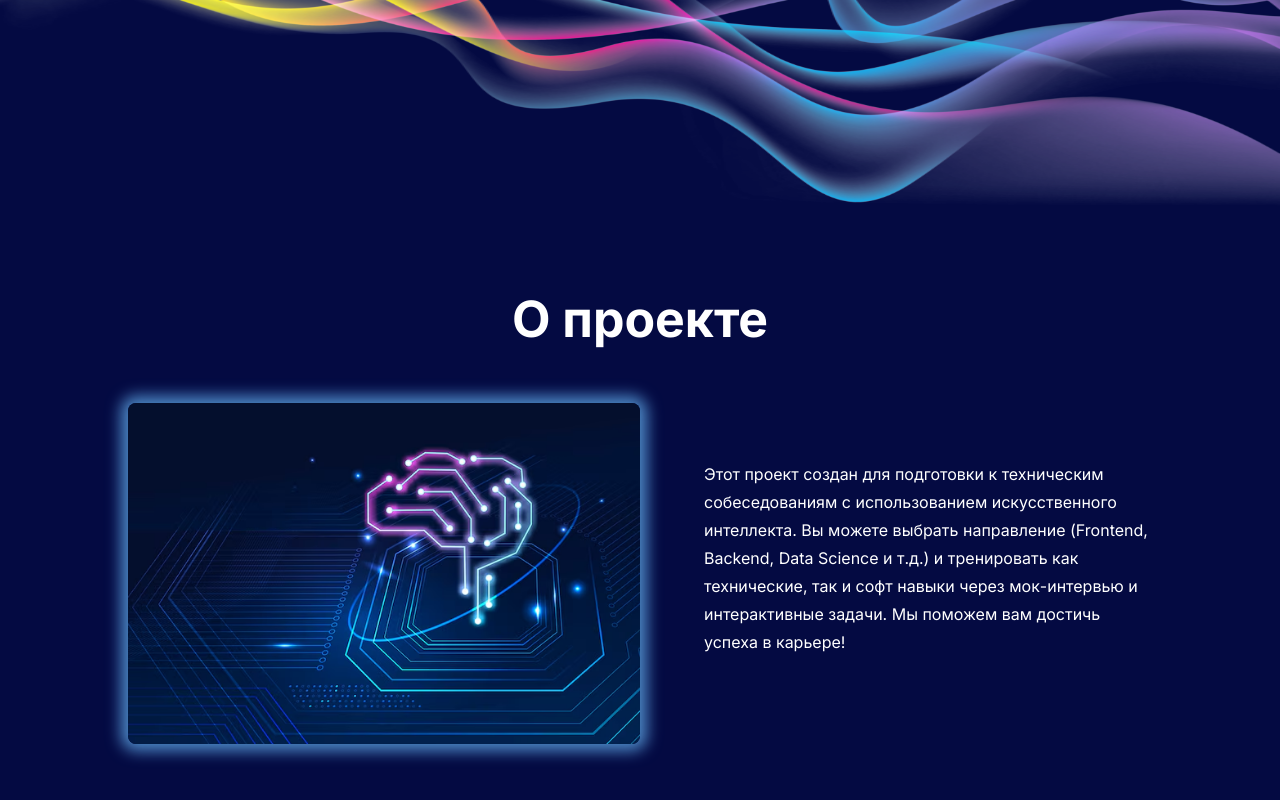
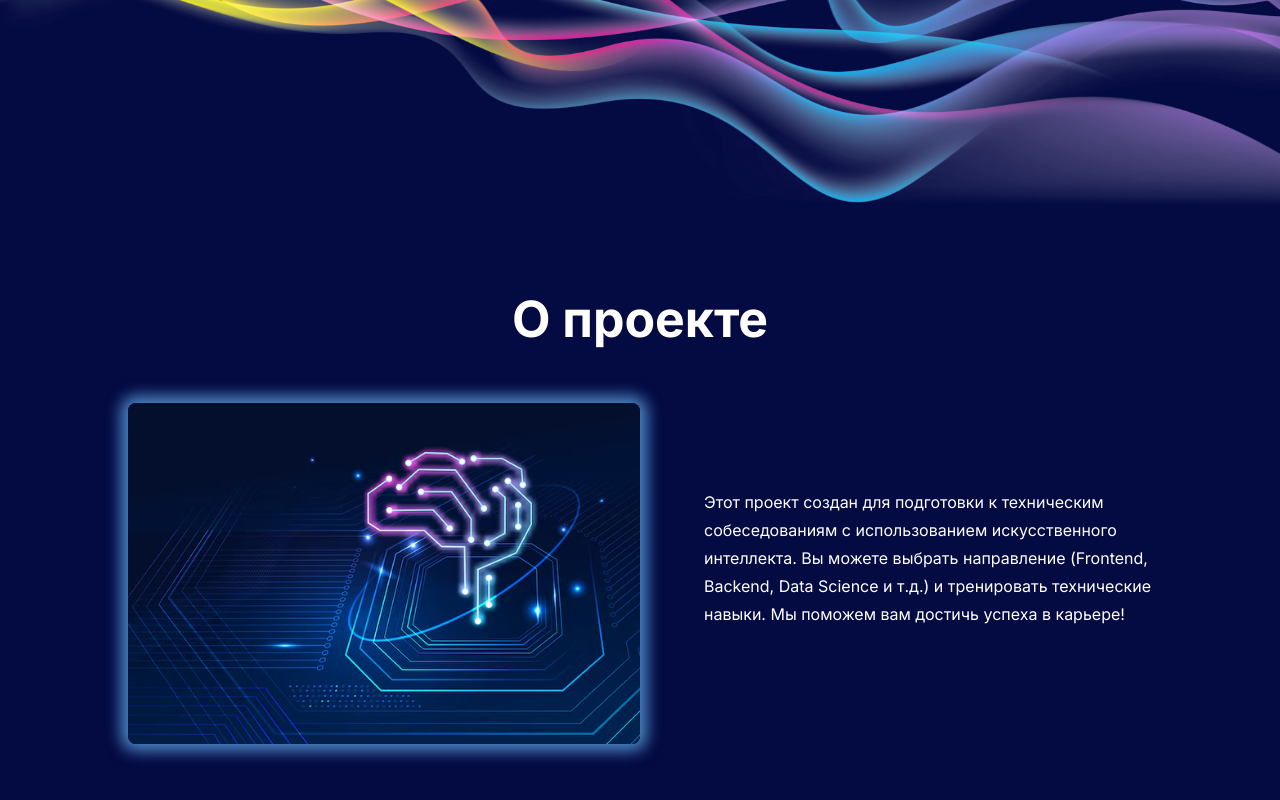
Before and after one commit to InteviewPrep-LevelUp/frontend, a React (Create React App) app: page / in a window 1280 px wide. Shown: the part 597-1397 px from the top of the page. Built offline with nearby package versions, Linux system fonts and the light colour scheme.

Commit message:
goodbuy the project

```diff
--- a/public/index.html
+++ b/public/index.html
@@ -3,9 +3,10 @@
   <head>
     <meta charset="UTF-8" />
     <meta name="viewport" content="width=device-width, initial-scale=1.0" />
-    <title>Document</title>
+    <title>Prepare for the interview with our AI service</title>
     <link rel="preconnect" href="https://fonts.googleapis.com" />
     <link rel="preconnect" href="https://fonts.gstatic.com" crossorigin />
+    <link rel="website icon" type="png" href="img/logo.png">
     <link
       href="https://fonts.googleapis.com/css2?family=Inter:ital,opsz,wght@0,14..32,100..900;1,14..32,100..900&display=swap"
       rel="stylesheet"
--- a/src/pages/MainPage.tsx
+++ b/src/pages/MainPage.tsx
@@ -92,8 +92,7 @@ const MainPage = () => {
               Этот проект создан для подготовки к техническим собеседованиям с
               использованием искусственного интеллекта. Вы можете выбрать
               направление (Frontend, Backend, Data Science и т.д.) и тренировать
-              как технические, так и софт навыки через мок-интервью и
-              интерактивные задачи. Мы поможем вам достичь успеха в карьере!
+              технические навыки. Мы поможем вам достичь успеха в карьере!
             </p>
           </div>
         </div>
```
Also changed, not shown: 1 other file (tests, documents, lock files or other folders).
